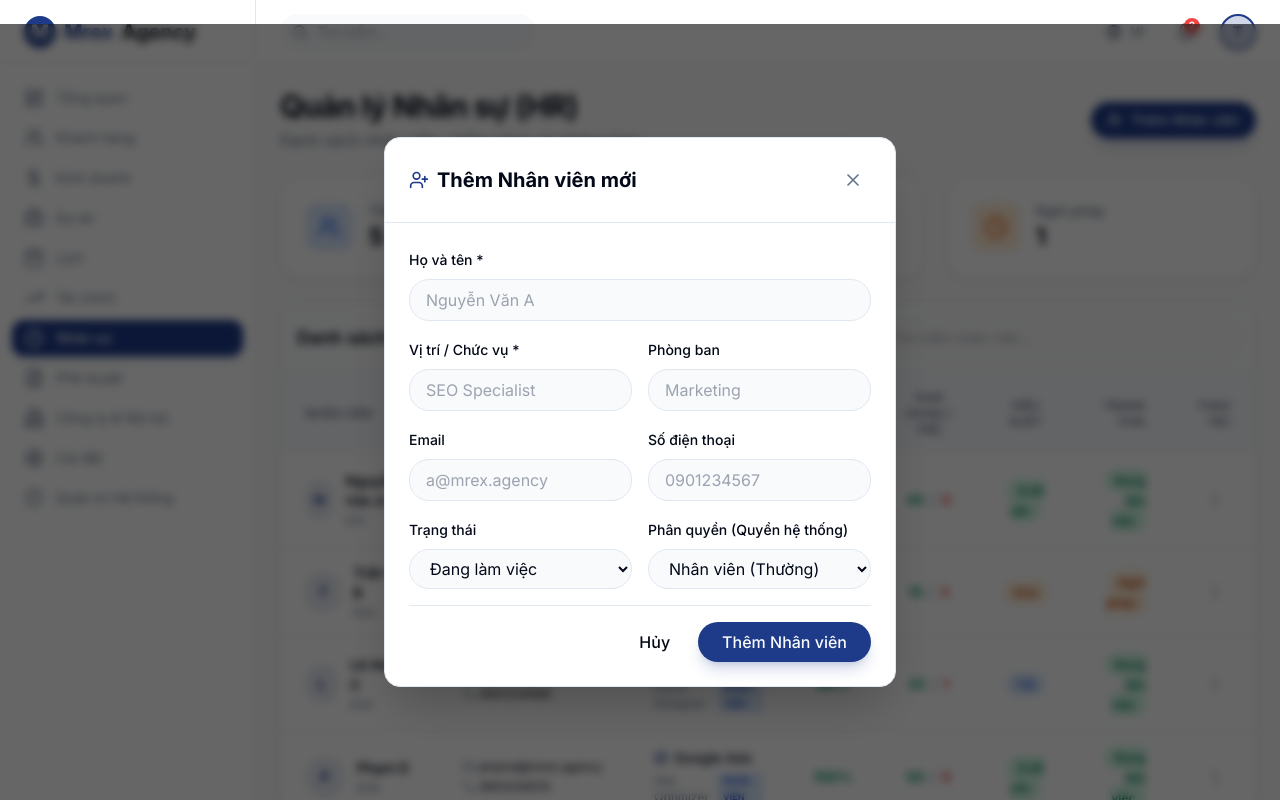
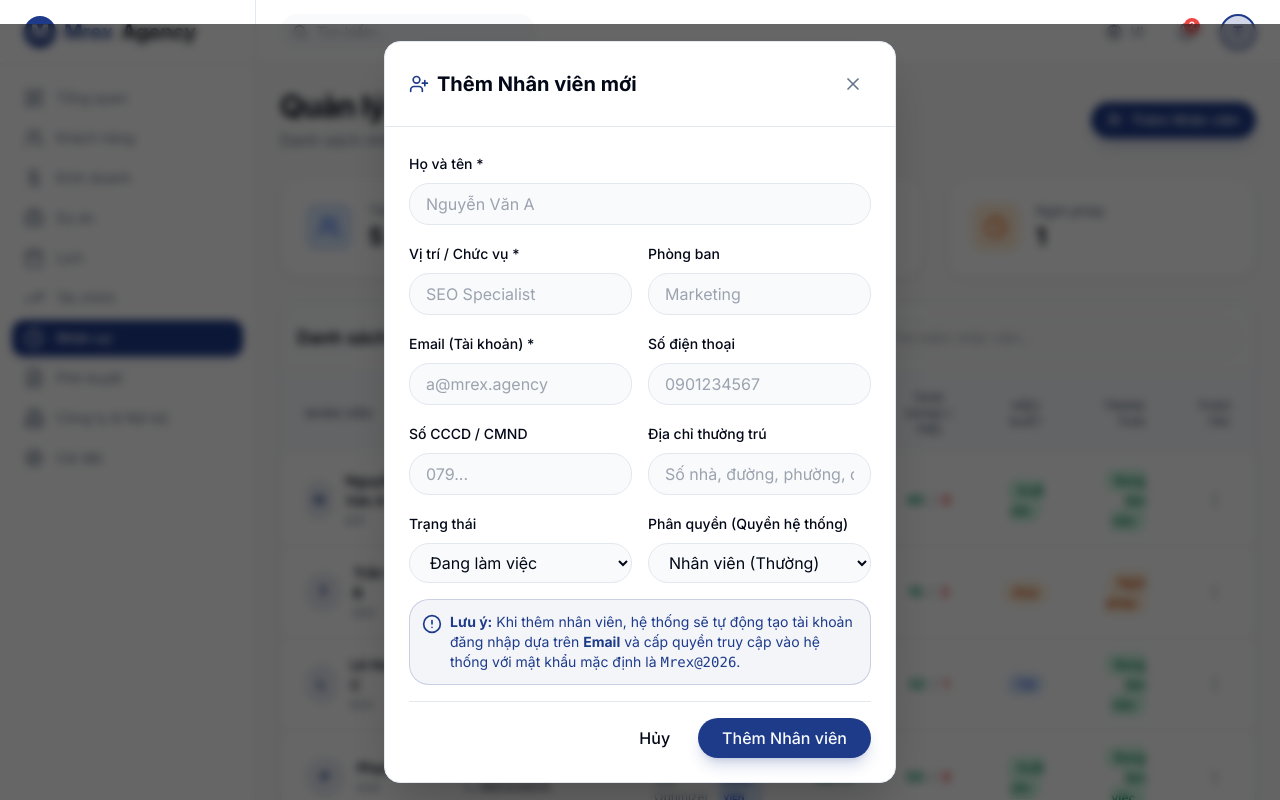
Before and after one commit to Porscher911-dev/cms-admin, a Next.js app: page /hr in a window 1280 px wide. Both pictures are taken after a click on the button "Thêm Nhân viên". Built offline with nearby package versions, Linux system fonts and the light colour scheme.

Commit message:
feat: merge HR and Admin tabs, add CCCD and Address to employee profile

```diff
--- a/src/app/(dashboard)/hr/page.tsx
+++ b/src/app/(dashboard)/hr/page.tsx
@@ -9,11 +9,11 @@ import {
 } from "lucide-react"
 
 const initialEmployees = [
-  { id: "E01", name: "Nguyễn Văn A", role: "SEO Specialist", systemRole: "EMPLOYEE", department: "SEO", email: "vana@mrex.agency", phone: "0901234567", status: "ACTIVE", attendance: "100%", tasksCompleted: 45, tasksDelayed: 0 },
-  { id: "E02", name: "Trần Thị B", role: "Content Manager", systemRole: "MANAGER", department: "Content", email: "thib@mrex.agency", phone: "0901234568", status: "ON_LEAVE", attendance: "85%", tasksCompleted: 15, tasksDelayed: 3 },
-  { id: "E03", name: "Lê Hoàng C", role: "UI/UX Designer", systemRole: "EMPLOYEE", department: "Design", email: "hoangc@mrex.agency", phone: "0901234569", status: "ACTIVE", attendance: "98%", tasksCompleted: 32, tasksDelayed: 1 },
-  { id: "E04", name: "Phạm D", role: "Ads Optimizer", systemRole: "EMPLOYEE", department: "Google Ads", email: "phamd@mrex.agency", phone: "0901234570", status: "ACTIVE", attendance: "100%", tasksCompleted: 50, tasksDelayed: 0 },
-  { id: "E05", name: "Hoàng E", role: "Creative Director", systemRole: "DIRECTOR", department: "Video", email: "hoange@mrex.agency", phone: "0901234571", status: "ACTIVE", attendance: "92%", tasksCompleted: 28, tasksDelayed: 6 },
+  { id: "E01", name: "Nguyễn Văn A", role: "SEO Specialist", systemRole: "EMPLOYEE", department: "SEO", email: "vana@mrex.agency", phone: "0901234567", cccd: "079012345678", address: "123 Lê Lợi, Q1, TP.HCM", status: "ACTIVE", attendance: "100%", tasksCompleted: 45, tasksDelayed: 0 },
+  { id: "E02", name: "Trần Thị B", role: "Content Manager", systemRole: "MANAGER", department: "Content", email: "thib@mrex.agency", phone: "0901234568", cccd: "079087654321", address: "456 Nguyễn Huệ, Q1, TP.HCM", status: "ON_LEAVE", attendance: "85%", tasksCompleted: 15, tasksDelayed: 3 },
+  { id: "E03", name: "Lê Hoàng C", role: "UI/UX Designer", systemRole: "EMPLOYEE", department: "Design", email: "hoangc@mrex.agency", phone: "0901234569", cccd: "079112233445", address: "789 Trần Hưng Đạo, Q5, TP.HCM", status: "ACTIVE", attendance: "98%", tasksCompleted: 32, tasksDelayed: 1 },
+  { id: "E04", name: "Phạm D", role: "Ads Optimizer", systemRole: "EMPLOYEE", department: "Google Ads", email: "phamd@mrex.agency", phone: "0901234570", cccd: "079223344556", address: "321 Võ Văn Kiệt, Q1, TP.HCM", status: "ACTIVE", attendance: "100%", tasksCompleted: 50, tasksDelayed: 0 },
+  { id: "E05", name: "Hoàng E", role: "Creative Director", systemRole: "DIRECTOR", department: "Video", email: "hoange@mrex.agency", phone: "0901234571", cccd: "079334455667", address: "654 Phạm Văn Đồng, Thủ Đức", status: "ACTIVE", attendance: "92%", tasksCompleted: 28, tasksDelayed: 6 },
 ]
 
 const evaluatePerformance = (completed: number, delayed: number) => {
@@ -31,6 +31,8 @@ function EmployeeModal({ isOpen, onClose, onSave, empToEdit }: { isOpen: boolean
   const [department, setDepartment] = useState(empToEdit?.department || "")
   const [email, setEmail] = useState(empToEdit?.email || "")
   const [phone, setPhone] = useState(empToEdit?.phone || "")
+  const [cccd, setCccd] = useState(empToEdit?.cccd || "")
+  const [address, setAddress] = useState(empToEdit?.address || "")
   const [status, setStatus] = useState(empToEdit?.status || "ACTIVE")
   const [systemRole, setSystemRole] = useState(empToEdit?.systemRole || "EMPLOYEE")
 
@@ -42,7 +44,7 @@ function EmployeeModal({ isOpen, onClose, onSave, empToEdit }: { isOpen: boolean
     onSave({
       id: empToEdit?.id || `E${String(Date.now()).slice(-3)}`,
       name: name.trim(), role: role.trim(), department: department.trim(),
-      systemRole,
+      systemRole, cccd: cccd.trim(), address: address.trim(),
       email: email.trim(), phone: phone.trim(), status,
       attendance: empToEdit?.attendance || "100%",
       tasksCompleted: empToEdit?.tasksCompleted || 0,
@@ -74,12 +76,22 @@ function EmployeeModal({ isOpen, onClose, onSave, empToEdit }: { isOpen: boolean
           </div>
           <div className="grid grid-cols-2 gap-4">
             <div className="space-y-2">
-              <label className="text-sm font-medium">Email</label>
-              <input type="email" value={email} onChange={e => setEmail(e.target.value)} placeholder="a@mrex.agency" className="w-full bg-muted/50 border rounded-lg px-4 py-2 focus:outline-none focus:ring-2 focus:ring-primary/50" />
+              <label className="text-sm font-medium">Email (Tài khoản) *</label>
+              <input type="email" value={email} onChange={e => setEmail(e.target.value)} placeholder="a@mrex.agency" className="w-full bg-muted/50 border rounded-lg px-4 py-2 focus:outline-none focus:ring-2 focus:ring-primary/50" required />
             </div>
             <div className="space-y-2">
               <label className="text-sm font-medium">Số điện thoại</label>
               <input type="text" value={phone} onChange={e => setPhone(e.target.value)} placeholder="0901234567" className="w-full bg-muted/50 border rounded-lg px-4 py-2 focus:outline-none focus:ring-2 focus:ring-primary/50" />
+            </div>
+          </div>
+          <div className="grid grid-cols-2 gap-4">
+            <div className="space-y-2">
+              <label className="text-sm font-medium">Số CCCD / CMND</label>
+              <input type="text" value={cccd} onChange={e => setCccd(e.target.value)} placeholder="079..." className="w-full bg-muted/50 border rounded-lg px-4 py-2 focus:outline-none focus:ring-2 focus:ring-primary/50" />
+            </div>
+            <div className="space-y-2">
+              <label className="text-sm font-medium">Địa chỉ thường trú</label>
+              <input type="text" value={address} onChange={e => setAddress(e.target.value)} placeholder="Số nhà, đường, phường, quận..." className="w-full bg-muted/50 border rounded-lg px-4 py-2 focus:outline-none focus:ring-2 focus:ring-primary/50" />
             </div>
           </div>
           <div className="grid grid-cols-2 gap-4">
@@ -99,6 +111,14 @@ function EmployeeModal({ isOpen, onClose, onSave, empToEdit }: { isOpen: boolean
               </select>
             </div>
           </div>
+          {!empToEdit && (
+            <div className="bg-primary/5 text-primary border border-primary/20 rounded-lg p-3 text-sm flex items-start gap-2">
+              <AlertCircle className="w-5 h-5 flex-shrink-0 mt-0.5" />
+              <div>
+                <strong>Lưu ý:</strong> Khi thêm nhân viên, hệ thống sẽ tự động tạo tài khoản đăng nhập dựa trên <strong>Email</strong> và cấp quyền truy cập vào hệ thống với mật khẩu mặc định là <code>Mrex@2026</code>.
+              </div>
+            </div>
+          )}
           <div className="flex items-center justify-end gap-3 pt-4 border-t">
             <button type="button" onClick={onClose} className="px-4 py-2 rounded-lg font-medium hover:bg-muted transition-colors">Hủy</button>
             <button type="submit" className="bg-primary text-primary-foreground px-6 py-2 rounded-lg font-medium hover:bg-primary/90 transition-colors shadow-lg shadow-primary/20">
@@ -160,8 +180,8 @@ export default function HRPage() {
     <div className="space-y-6 pb-10">
       <div className="flex flex-col sm:flex-row sm:items-center justify-between gap-4">
         <motion.div initial={{ opacity: 0, x: -20 }} animate={{ opacity: 1, x: 0 }} transition={{ duration: 0.5 }}>
-          <h1 className="text-3xl font-bold tracking-tight">Quản lý Nhân sự (HR)</h1>
-          <p className="text-muted-foreground mt-1">Danh sách nhân viên, chấm công và phòng ban.</p>
+          <h1 className="text-3xl font-bold tracking-tight">Quản lý Nhân sự & Hệ thống</h1>
+          <p className="text-muted-foreground mt-1">Danh sách nhân viên, thông tin tài khoản và chấm công.</p>
         </motion.div>
         <motion.div initial={{ opacity: 0, x: 20 }} animate={{ opacity: 1, x: 0 }} transition={{ duration: 0.5 }}>
           <button onClick={() => { setEmpToEdit(null); setShowModal(true) }}
--- a/src/components/layout/app-sidebar.tsx
+++ b/src/components/layout/app-sidebar.tsx
@@ -39,8 +39,7 @@ const routes = [
   { icon: Clock, label: "HR", href: "/hr", tKey: "hr" },
   { icon: FileText, label: "Approvals", href: "/approvals", tKey: "approvals" },
   { icon: Building2, label: "Company", href: "/company", tKey: "company" },
-  { icon: Settings, label: "Settings", href: "/settings", tKey: "settings" },
-  { icon: ShieldAlert, label: "Admin Panel", href: "/admin", tKey: "admin" }
+  { icon: Settings, label: "Settings", href: "/settings", tKey: "settings" }
 ]
 
 export function AppSidebar() {
@@ -70,9 +69,6 @@ export function AppSidebar() {
       if (route.href === "/workspace" || route.href === "/tasks" || route.href === "/reports" || route.href === "/attendance") return false;
       return true;
     }
-
-    // Non-directors cannot see the admin panel
-    if (route.href === "/admin") return false;
 
     // Non-directors cannot see the executive dashboard
     if (route.href === "/") return false;
```
